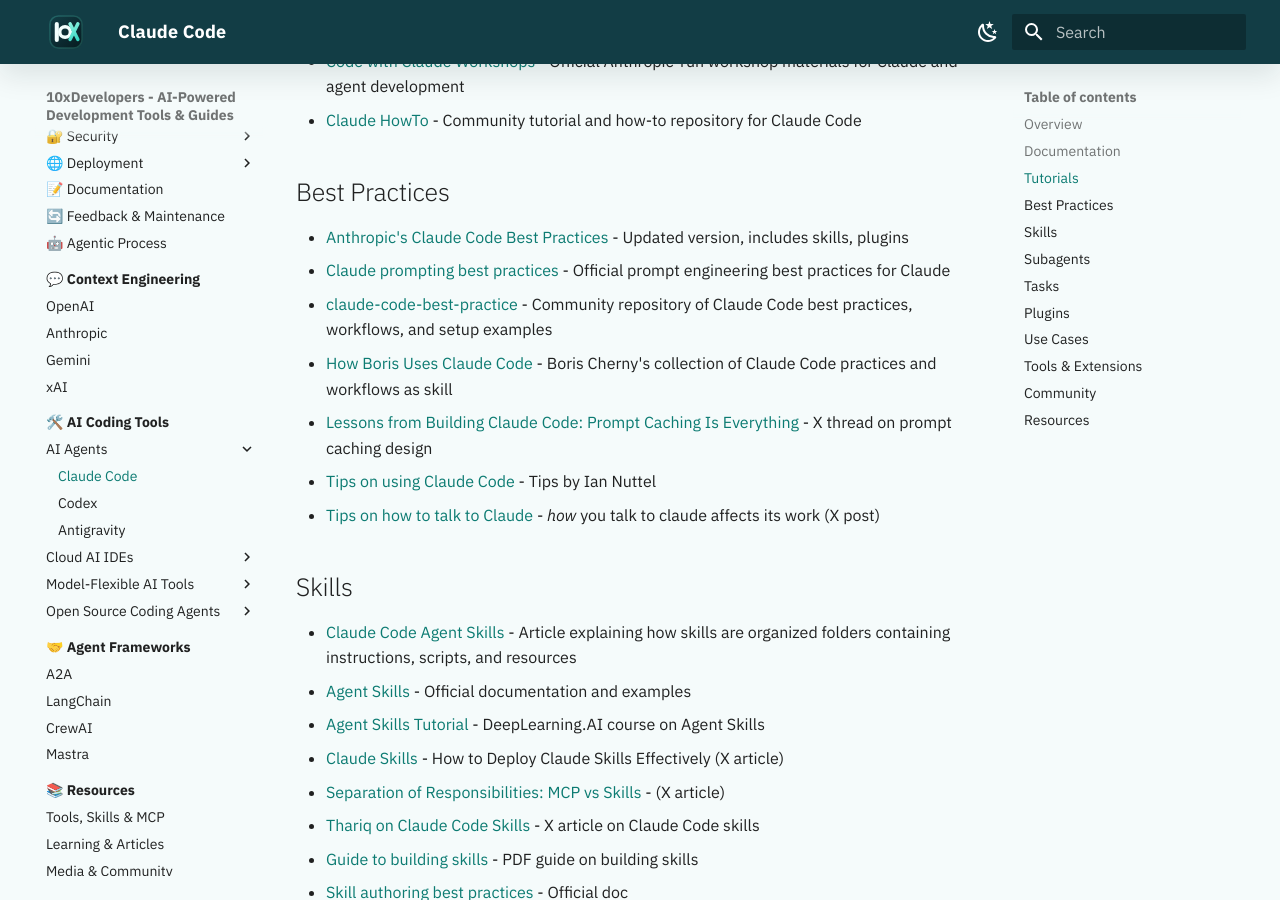
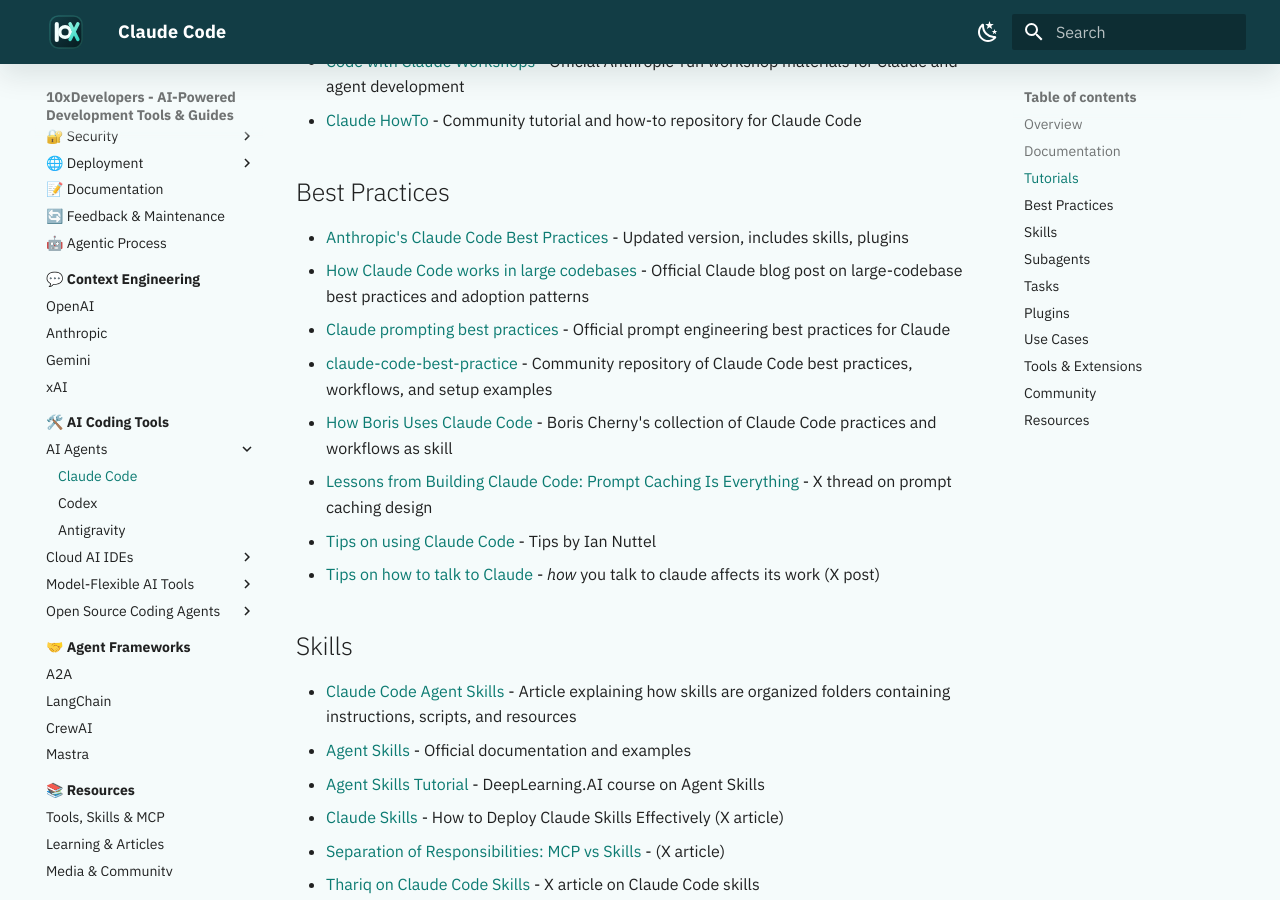
Before and after one commit to shlomoc/10xdev, an MkDocs documentation site: the page built from docs/ai-coding-tools/ai-agents/claude-code.md, in a window 1280 px wide and 900 px high, scrolled down 994 px. Built offline with MkDocs 1.6.1 and Material for MkDocs 9.7.7, drawn with Linux system fonts in a browser that asks for light colours.

Commit message:
docs: add new resources for Claude Code best practices and Chrome DevTools for agents

```diff
--- a/docs/ai-coding-tools/ai-agents/claude-code.md
+++ b/docs/ai-coding-tools/ai-agents/claude-code.md
@@ -32,6 +32,7 @@ Claude code is a CLI that can also be used with an IDE like VS Code.
 
 ## Best Practices
 - [Anthropic's Claude Code Best Practices](https://code.claude.com/docs/en/best-practices) - Updated version, includes skills, plugins
+- [How Claude Code works in large codebases](https://claude.com/blog/how-claude-code-works-in-large-codebases-best-practices-and-where-to-start) - Official Claude blog post on large-codebase best practices and adoption patterns
 - [Claude prompting best practices](https://platform.claude.com/docs/en/build-with-claude/prompt-engineering/claude-prompting-best-practices) - Official prompt engineering best practices for Claude
 - [claude-code-best-practice](https://github.com/shanraisshan/claude-code-best-practice) - Community repository of Claude Code best practices, workflows, and setup examples
 - [How Boris Uses Claude Code](https://howborisusesclaudecode.com/) - Boris Cherny's collection of Claude Code practices and workflows as skill
```
Also changed, not shown: docs/resources/tools/index.md (+1 -0 lines).
